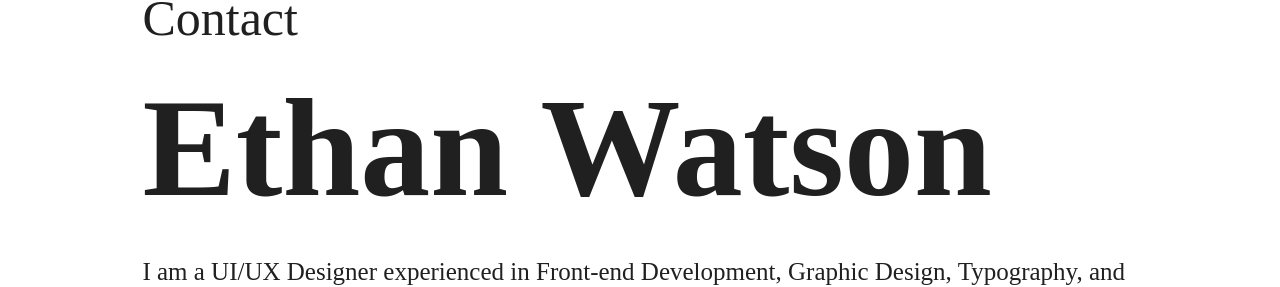
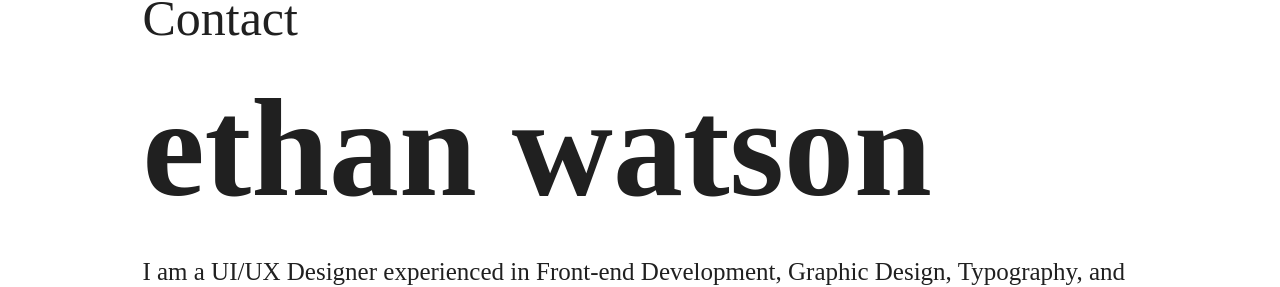
Before and after one commit to ethanwatsonj88/portfolio, a Next.js app: page / in a window 1280 px wide. Shown: the part 214-501 px from the top of the page. Built offline with nearby package versions, Linux system fonts and the light colour scheme; a web font is replaced by a local one.

Commit message:
messing with favicon

```diff
--- a/components/title.js
+++ b/components/title.js
@@ -4,7 +4,7 @@ export default function Title() {
   return (
     <div>
         <h1 className="title">
-          <a href="/">Ethan Watson</a>
+          <a href="/">ethan watson</a>
         </h1>
 
       <style jsx>{`
```
Also changed, not shown: 2 other files (tests, documents, lock files or other folders).
